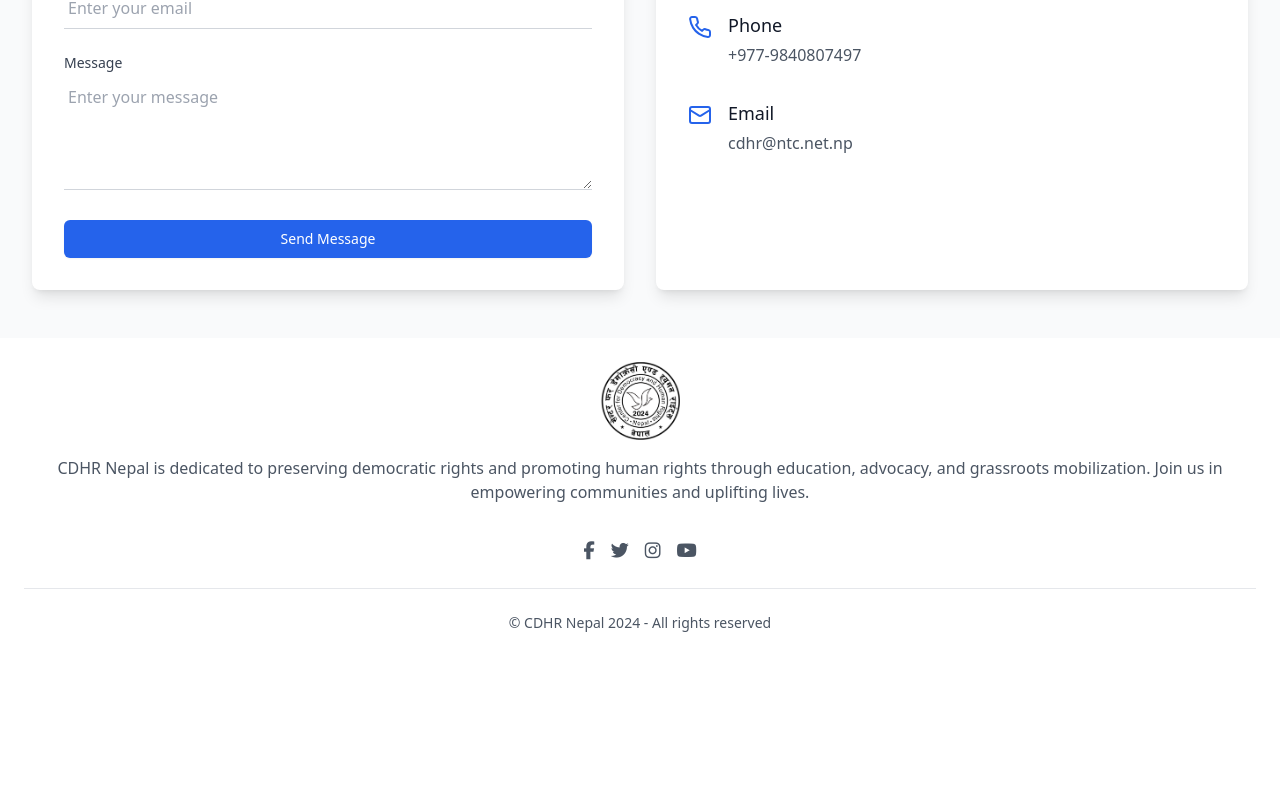
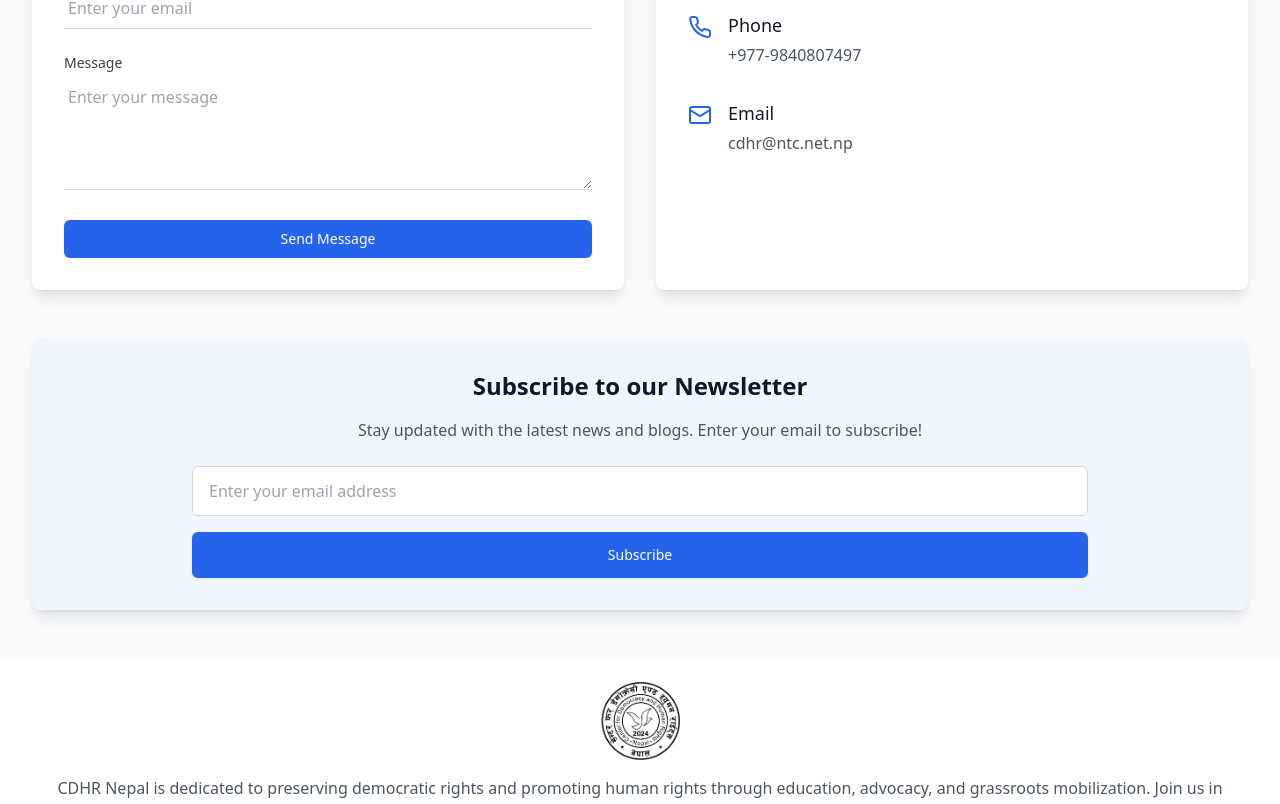
Before and after one commit to Axkratos/CDHR, a React (Vite) app: page /contact in a window 1280 px wide. Shown: the part 476-1280 px from the top of the page. Before the commit the page ends 1133 px from the top, so only its background shows below. Built offline with nearby package versions, Linux system fonts and the light colour scheme.

Commit message:
added suscribe to newsletter and also linked icons

```diff
--- a/src/components/Contact.jsx
+++ b/src/components/Contact.jsx
@@ -8,7 +8,9 @@ export default function Contact() {
     email: '',
     message: '',
   });
+  const [newsletterEmail, setNewsletterEmail] = useState('');
   const [isSent, setIsSent] = useState(false);
+  const [newsletterSubscribed, setNewsletterSubscribed] = useState(false);
   const [error, setError] = useState('');
   const [loading, setLoading] = useState(false);
 
@@ -27,14 +29,14 @@ export default function Contact() {
     // Send Email using EmailJS
     emailjs
       .send(
-    import.meta.env.VITE_EMAILJS_SERVICE_ID, // Service ID in env
-    import.meta.env.VITE_EMAILJS_TEMPLATE_ID, // Template ID
+        import.meta.env.VITE_EMAILJS_SERVICE_ID,
+        import.meta.env.VITE_EMAILJS_TEMPLATE_ID,
         {
           from_name: formData.name,
           email: formData.email,
           message: formData.message,
         },
-    import.meta.env.VITE_EMAILJS_PUBLIC_KEY // Public Key
+        import.meta.env.VITE_EMAILJS_PUBLIC_KEY
       )
       .then(
         (response) => {
@@ -50,6 +52,19 @@ export default function Contact() {
       .finally(() => {
         setLoading(false);
       });
+  };
+
+  const handleNewsletterSubmit = (e) => {
+    e.preventDefault();
+
+    if (!newsletterEmail) {
+      setError('Please enter a valid email address!');
+      return;
+    }
+
+    // Simulate newsletter subscription
+    setNewsletterSubscribed(true);
+    setNewsletterEmail('');
   };
 
   return (
@@ -136,7 +151,6 @@ export default function Contact() {
             )}
           </div>
 
-
           {/* Contact Details */}
           <div className="bg-white rounded-lg shadow-lg p-8">
             <div className="space-y-8">
@@ -173,6 +187,38 @@ export default function Contact() {
             </div>
           </div>
         </div>
+
+        {/* Newsletter Subscription Form */}
+        {/* Newsletter Subscription Form */}
+<div className="mt-12 bg-blue-50 rounded-lg shadow-lg p-8">
+  <h3 className="text-2xl font-bold text-gray-900 text-center mb-4">Subscribe to our Newsletter</h3>
+  <p className="text-center text-gray-600 mb-6">
+    Stay updated with the latest news and blogs. Enter your email to subscribe!
+  </p>
+  {newsletterSubscribed ? (
+    <p className="text-green-600 text-lg font-medium text-center">
+      ✅ You have successfully subscribed to the newsletter!
+    </p>
+  ) : (
+    <form onSubmit={handleNewsletterSubmit} className="space-y-4 max-w-4xl mx-auto">
+      <input
+        type="email"
+        placeholder="Enter your email address"
+        className="w-full border border-gray-300 rounded-md py-3 px-4 text-gray-900 focus:outline-none focus:ring-2 focus:ring-blue-500 focus:border-blue-500"
+        value={newsletterEmail}
+        onChange={(e) => setNewsletterEmail(e.target.value)}
+        required
+      />
+      <button
+        type="submit"
+        className="w-full flex justify-center py-3 px-4 border border-transparent rounded-md shadow-sm text-sm font-medium text-white bg-blue-600 hover:bg-blue-700 focus:outline-none focus:ring-2 focus:ring-offset-2 focus:ring-blue-500"
+      >
+        Subscribe
+      </button>
+    </form>
+  )}
+</div>
+
       </div>
     </section>
   );
--- a/src/components/Footer.jsx
+++ b/src/components/Footer.jsx
@@ -28,9 +28,11 @@ export default function Footer() {
               <i className="fab fa-facebook-f"></i>
             </a>
             <a
-              href="#"
+              href="https://x.com/cdhrnepal2024?t=wSUSWBUL-W-_7ovdjq2wdA&s=09"
               className="text-gray-600 hover:text-blue-500 transition-colors duration-300 text-lg"
               aria-label="Twitter"
+              target="_blank"
+              rel="noopener noreferrer"
             >
               <i className="fab fa-twitter"></i>
             </a>
@@ -42,9 +44,11 @@ export default function Footer() {
               <i className="fab fa-instagram"></i>
             </a>
             <a
-              href="#"
+              href="https://www.youtube.com/@CenterforDemocracyandHumanRigh"
               className="text-gray-600 hover:text-blue-500 transition-colors duration-300 text-lg"
               aria-label="YouTube"
+              target="_blank"
+              rel="noopener noreferrer"
             >
               <i className="fab fa-youtube"></i>
             </a>
```
Lines whose indentation alone changed are shown as unchanged.
